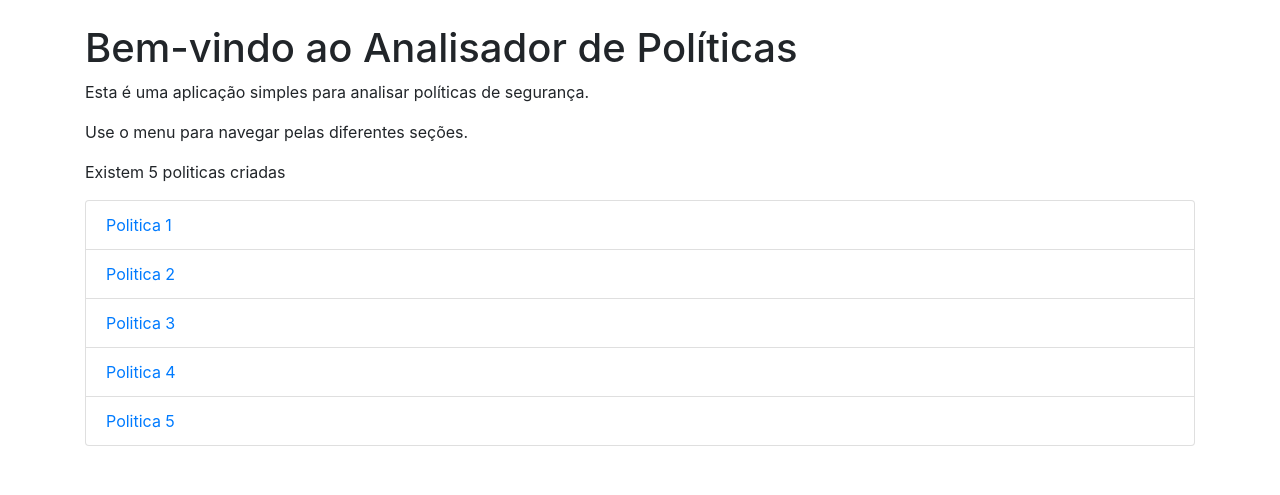
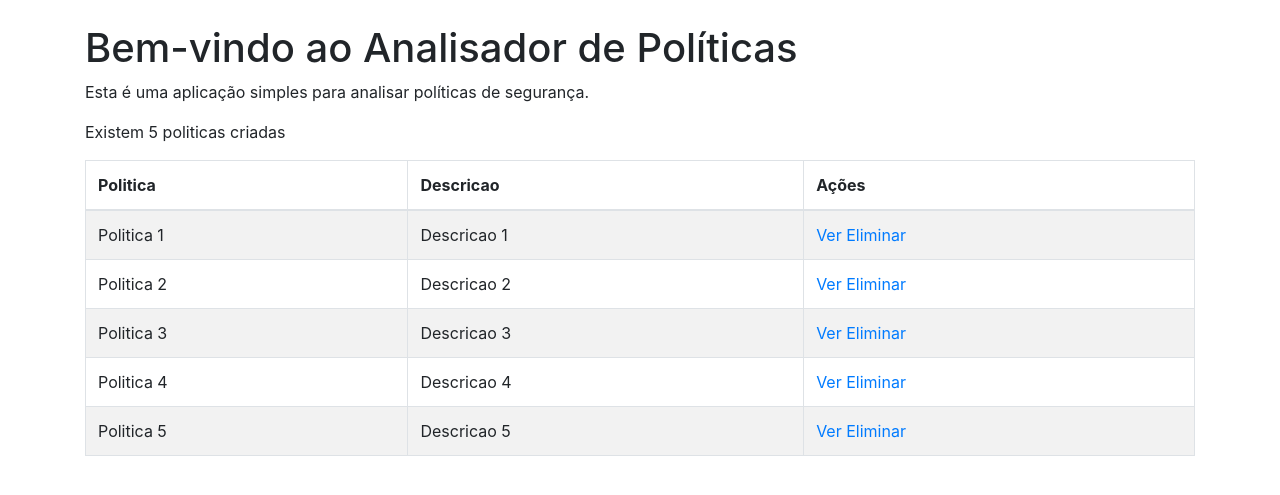
Before and after one commit to KobDias/SimplificadorPoliticas, a Flask app: page / in a window 1280 px wide. Shown: the part 56-551 px from the top of the page. Run offline with Flask 3, Linux system fonts and the light colour scheme; some libraries are stand-ins or nearby versions.

Commit message:
v2 visualizar usando table

```diff
--- a/app/templates/index.html
+++ b/app/templates/index.html
@@ -5,19 +5,36 @@
 
 <h1>Bem-vindo ao Analisador de Políticas</h1>
 <p>Esta é uma aplicação simples para analisar políticas de segurança.</p>
-<p>Use o menu para navegar pelas diferentes seções.</p>
-
 
 {% if politicas %} <!-- se não existirem politicas criadas-->
 <p>Existem {{ politicas | count }} politicas criadas</p>
-<ul class="list-group">
-    {% for politica in politicas %}
-        <li class="list-group-item">
-            <a href="{{ url_for('nova_politica', id=politicas.id) }}">{{ politica.titulo }}</a>
-        </li>
-    {% endfor %}
 
-</ul>
+    <table class="table table-striped table-bordered">
+        <thead>
+            <tr>
+                <th>Politica</th>
+                <th>Descricao</th>
+                <th>Ações</th>
+            </tr>
+        </thead>
+        <tbody>
+            {% for politica in politicas %}
+            <tr>
+                <td>
+                    {{ politica.titulo }}
+                </td>
+                <td>
+                    {{ politica.descricao }}
+                </td>
+                <td>
+                    <a href="{{ url_for('home', id=politica.id) }}">Ver</a>
+                    <a href="{{ url_for('home', id=politica.id) }}">Eliminar</a>
+                </td>
+            </tr>
+            {% endfor %}
+        </tbody>
+    </table>
+
 {% else %} <!-- se existirem politicas criadas-->
 <p>Para começar, cria uma politica</p>
 <a href="/">Criar politica</a>
```
